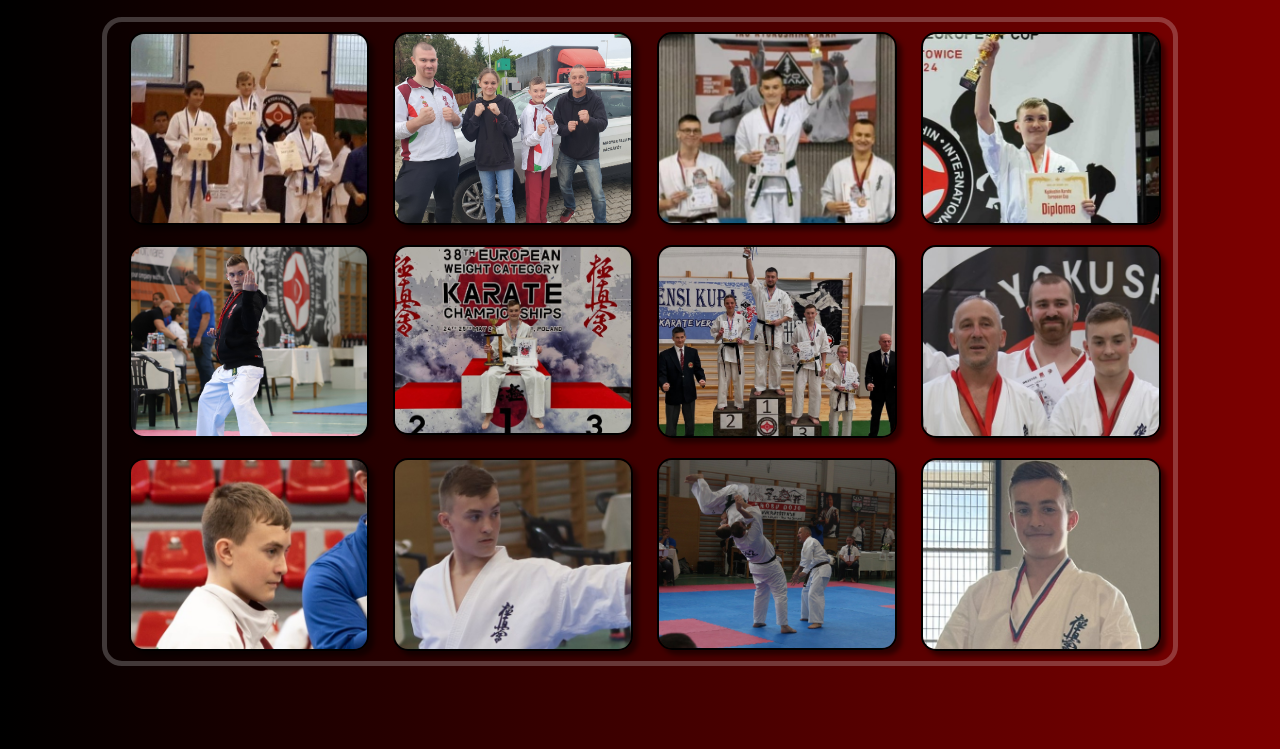
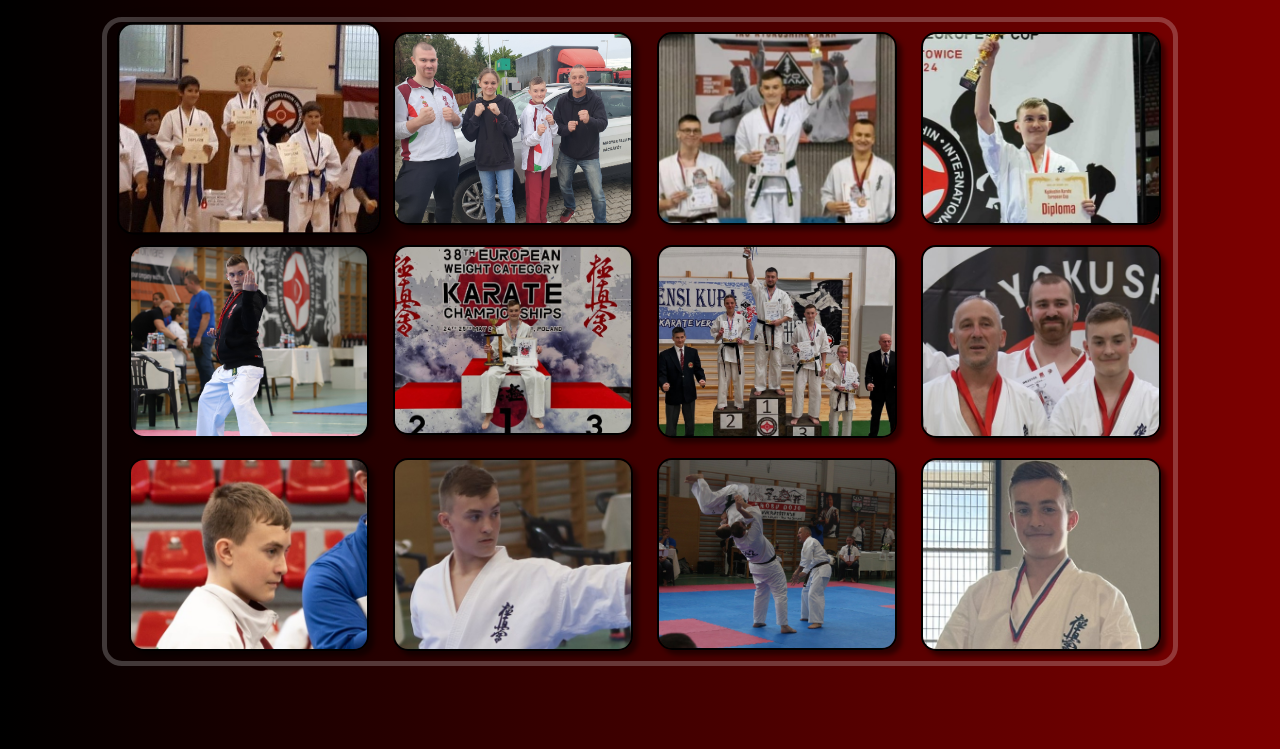
Before and after one commit to KoloMarki08/Kolonics_Galeria_Kyokushin, a plain HTML site: page index.html in a window 1280 px wide. In both pictures the pointer is over the picture 249 px from the left and 179 px from the top of the page. Shown: the part 51-800 px from the top of the page. Drawn offline with nearby package versions, Linux system fonts and the light colour scheme.

Commit message:
mostmar tenyleg folyt. kov. holnap

```diff
--- a/stiluslap.css
+++ b/stiluslap.css
@@ -6,6 +6,13 @@
     box-shadow: 5px 5px 5px rgba(0, 0, 0, 0.5);
     border-radius: 15px;
     display: block;
+    transition: transform 0.5s, box-shadow 0.5s;
+}
+
+.kep:hover {
+    box-shadow: 10px 10px 20px rgba(0, 0, 0, 0.774);
+    transform: scale(1.1);
+    transition: transform 0.5s, box-shadow 0.5s;
 }
 
 body {
```
